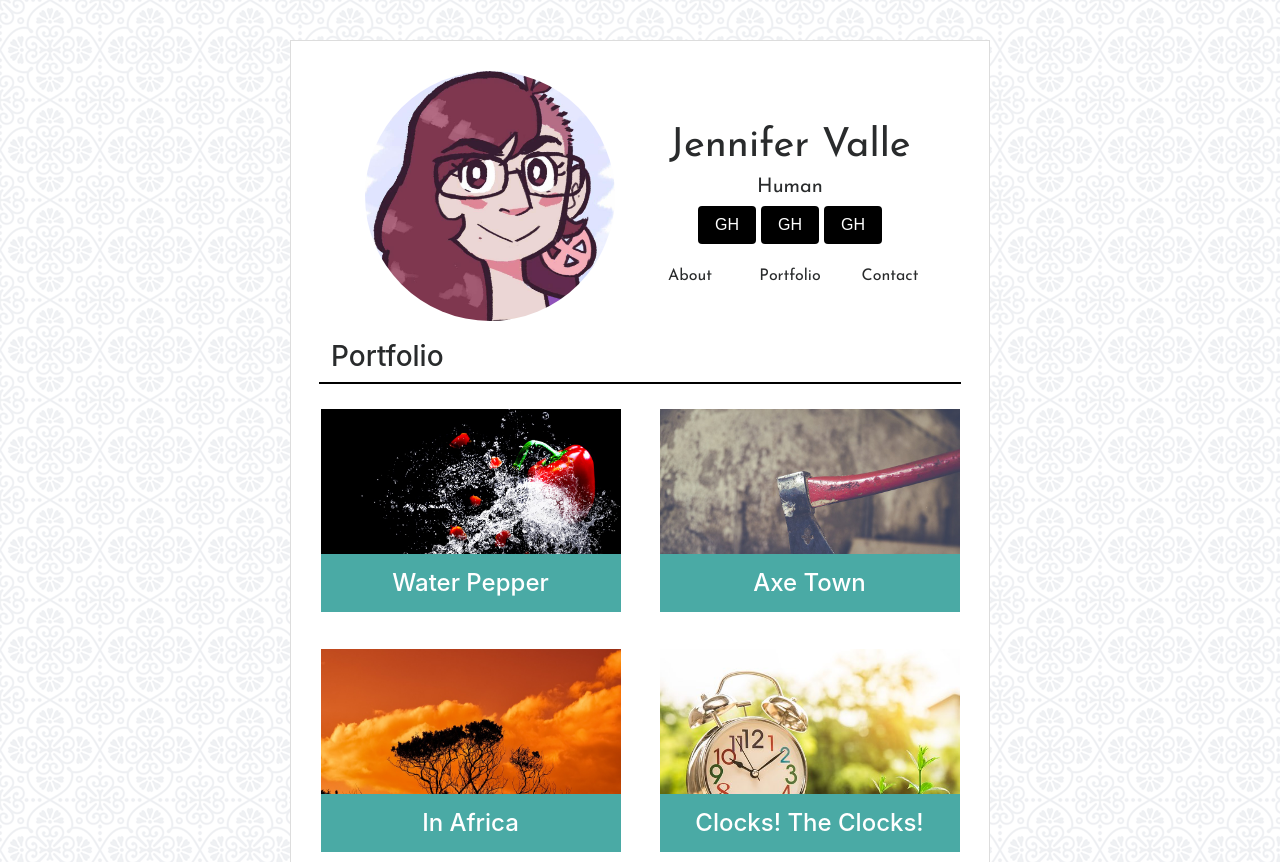
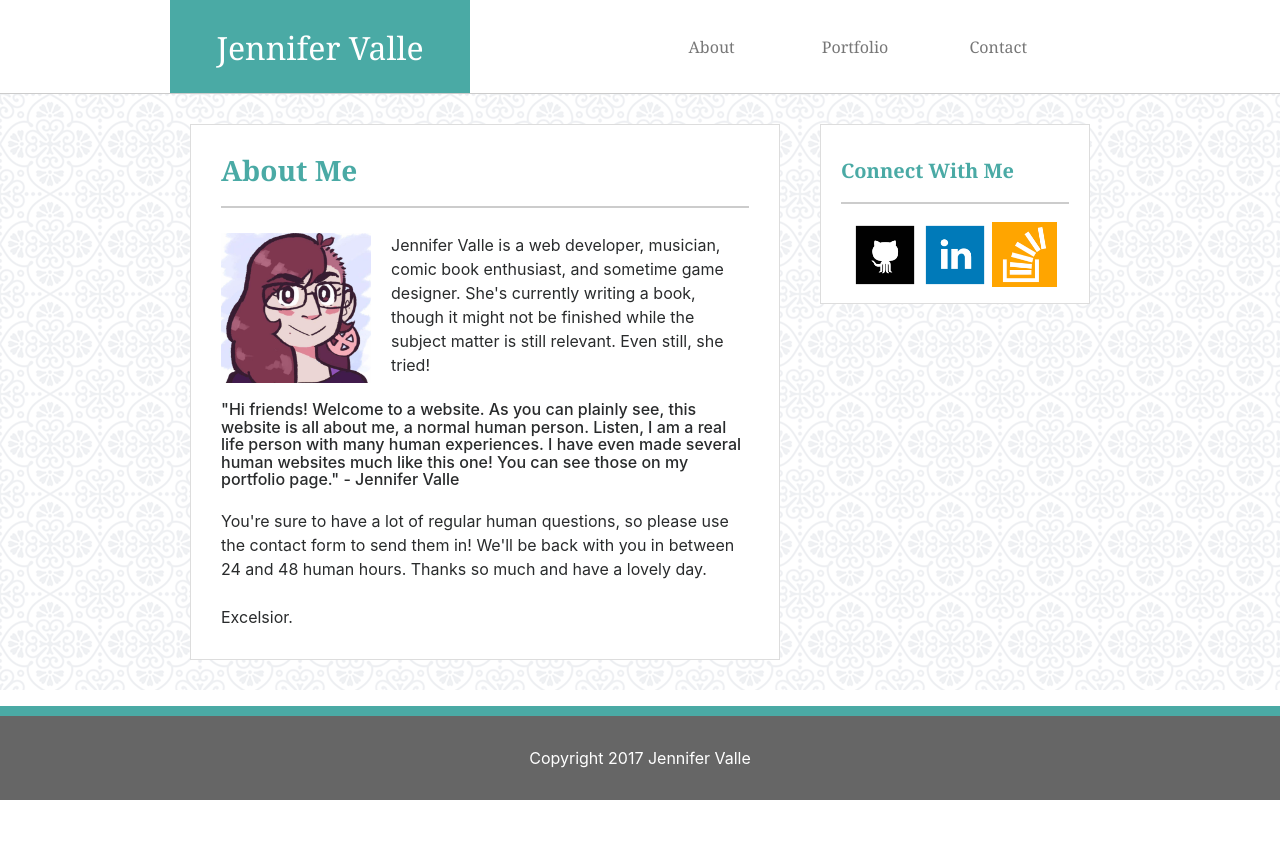
Before and after one commit to jvallexm/github.io, a plain HTML site: page index.html in a window 1280 px wide. Shown: the top 862 px of the page. After the commit the page ends 800 px from the top, so only its background shows below. Drawn offline with nearby package versions, Linux system fonts and the light colour scheme.

```diff
--- a/assets/style.css
+++ b/assets/style.css
@@ -1,90 +1,160 @@
 body{
+	color: #777777;
+	font-family: 'Arial', 'Helvetica Neue', Helvetica, sans-serif;
+}
+.title{
+  /*Site Headings*/
+  font-family: 'Georgia', Times, Times New Roman, serif;
+}
+#main{
   background-image: url(../images/regal.png);
 }
-.line{
-  background-color: black;
-  min-height: 2px;
-  margin-left: 18px;
-  margin-right: 18px;
-  margin-bottom: 15px;
+#about{
+	margin-top: 25px;
 }
-#name{
-  max-width: 800px;
+#the-middle{
+  padding: 30px;
+  width: 960px;
+  margin-bottom: 60px;
+}
+#the-middle::after {
+  content: "";
+  display: table;
+  clear: both;
+}
+.center{
+	text-align: center;
+}
+#content{
+  padding: 30px;
+	width: 590px;
+	border: 1px solid #dddddd;
+	background-color: #ffffff;
+  float: left;
+}
+.bland{
+  text-decoration: none;
+}
+.icon{
+	width: 65px;
+	height: 65px;
+	margin-top: 10px;
+}
+#sidebar{
+  margin-left: 20px;
+  padding: 20px;
+	width: 270px;
+	border: 1px solid #dddddd;
+	background-color: #ffffff;
+ 	height: 180px;
+  float:right;
+}
+.bar{
+	min-height: 10px;
+  clear: left;
+}
+.bottom{
+  	max-width: 400px;
+  	margin-top: 35px;
 }
 #header{
-  padding-top: 20px;
-  max-width: 600px;
-  font-family: "Josefin Sans";
+	background-color: #ffffff;
+	border-bottom: 1px solid #cccccc;
+	font-family: 'Georgia', Times, Times New Roman, serif;
 }
-#main{
-  background-color: white;
-  max-width: 700px;
-  margin-top: 40px;
-  padding: 10px;
-  border: 1px solid #dddddd;
+.gray-line{
+  	padding-bottom: 20px;
+  	border-bottom: 2px solid #cccccc;
 }
-#my-face{
-  width: 250px;
-  height: 250px;
-  background-color: black;
-  border-radius: 50%;
-}
-#pages{
-  margin-top: 20px;
-}
-.middle-text
-{
-  text-align: center;
-  display: flex;
-  justify-content: center;
-  flex-direction: column;
+#footer{
+  border-top: 10px solid #4aaaa5;
+  position: fixed;
+  bottom: 0;
+  z-index:1;
+  width: 100%;
+	text-align: center;
+	padding: 30px;
+	background-color: #666666;
+	color: white !important;
 }
 #my-name{
-  margin-top: 20px;
+    width: 300px;
+    padding: 20px;
 }
-#words{
-  margin-top: 10px;
+.from-top{
+	margin-top: 10px;
 }
-#title{
-  margin-top: 20px;
-  margin-bottom: 10px;
-  margin-left: 30px;
+.teal{
+	background-color: #4aaaa5;
+	color: white !important ;
 }
-#the-middle{
-  padding: 0px;
+.regular{
+  	color: #777777;
 }
+.teal-text{
+  font-weight: bold;
+	color: #4aaaa5;
+}
+
+/* About Styles */
+
+#my-face{
+  height: 150px;
+  width: 150px;
+  float: left;
+  margin-right: 20px;
+}
+
+#quote{
+  margin-bottom: 20px;
+}
+
+/* Form Styles */
+
+input{
+  	width: 100%;
+}
+textarea{
+  	width: 100%;
+  	height: 250px;
+}
+h5{
+  	padding: 5px;
+  	padding-top: 15px;
+  	padding-left: 0px;
+  	padding-bottom: 0px;
+}
+button{
+  border-radius: 0;
+ 	padding: 10px;
+	padding-left: 35px;
+  padding-right: 35px;
+}
+
+.padder{
+	min-height: 20px;
+}
+
 /* Portfolio Styles */
+
+.spacer{
+  /* Spaces the middle row */
+  margin-top: 45px;
+  margin-bottom: 45px;
+}
 
 .project{
   /*Each project*/
-  height: 200px;
-  width: 300px;
-  margin: 10px 0px 10px 0px;
+  height: 180px;
+  width: 250px;
 }
+
 .obi{
   /* Strip over each project */
   position: absolute;
-  width: 300px;
+  width: 250px;
   padding-top: 16px;
   padding-bottom: 8px;
   z-index: 1;
   margin-top: -65px;
 }
-.btn{
-  background-color: black;
-  color: white;
-}
-.rel{
-  position: relative;
-  width: 300px;
-}
-.teal{
-	background-color: #4aaaa5;
-	color: white !important ;
-}
-.spacer{
-  margin: 20px 0px 20px 0px;
-}
-.no-padding{
-  margin: 0px;
-}
--- a/index.html
+++ b/index.html
@@ -8,154 +8,116 @@
 	<link href="https://cdnjs.cloudflare.com/ajax/libs/twitter-bootstrap/4.0.0-alpha.6/css/bootstrap.min.css" rel="stylesheet" />
 
 	<body>
-<link href="https://fonts.googleapis.com/css?family=Josefin+Sans" rel="stylesheet" type="text/css">
-<body>
-				<div class="text-center container-fluid" id="main">
-								<!-- Header -->
-						    <div id="header" class="text-center container-fluid">
-								      <div class="row" id="name">
-
-								          <div class="col">
-								           		 <img id="my-face" src="images/myface.jpg">
-								          </div>
-
-								          <div class="col middle-text">
-									            <h1 id="my-name">Jennifer Valle</h1>
-															<h5>Human</h5>
-															<!--Social Buttons-->
-								              <div id="links">
-								                    <button class="btn">GH</button>
-								                    <button class="btn">GH</button>
-								                    <button class="btn">GH</button>
-								            	</div>
-
-								            	<!--Page Links-->
-												      <div class="row" id="pages">
-												        <div class="col">
-												          About
-												        </div>
-												        <div class="col">
-												          Portfolio
-												        </div>
-												        <div class="col">
-												          Contact
-												        </div>
-												      </div>
-
-								          </div>
-						      </div>
-						    </div>
 
 
-						    <!-- Section Title -->
-    						<div id="title" class="text-left">
-										<h3>
-              				Portfolio
-            				</h3>
-    						</div>
+    <!--Top-->
+    <div id="header" class="text-center container-fluid">
+      		<div class="row">
 
-    						<div class="line"></div>
+          		<div class="col-md-6">
+              		<center>
+                	<div id="my-name" class="teal">
+                  		<h2 class="from-top">Jennifer Valle</h2>
+                	</div>
+              		</center>
+          		</div>
 
-					     <div id="the-middle" class="text-center container-fluid container">
+          		<div class="col-md-6 regular">
+          			<div class="bottom">
+	            		<div class="row">
 
-					      	  <!-- Content -->
+	              			<div class="col-sm-4"> About </div>
 
-					          <div id="content">
-					            <div id="about" class="text-center container-fluid no-padding">
+				            <div class="col-sm-4"> <a href="portfolio.html" class="bland regular">Portfolio</a> </div>
 
-							            <div class="row">
+				            <div class="col-sm-4"> <a href="contact.html" class="bland regular">Contact</a> </div>
 
-								              <div class="col-md-6"
-								              	   title="A refreshing bell pepper tossed through a cascade of water">
-										              	<center>
-																			<div class="rel">
-												                <img src="images/place3.jpg"
-												                	 class="project">
+	            		</div>
+            		</div>
+          		</div>
 
-												                <div class="teal obi">
-												                  <h4 class="title">Water Pepper</h4>
-												                </div>
-																			</div>
-																		</center>
-								              </div>
+      		</div>
+    </div>
 
-								              <div class="col-md-6"
-								              		 title="There's nowhere to run, nowhere to hide, and trees to chop. Welcome to Axe Town... hope you survive the experience.">
-										              	<center>
-																			<div class="rel">
-												                <img src="images/place1.jpg"
-												                	 class="project">
+    <!-- Middle -->
 
-												                <div class="teal obi">
-												                  <h4 class="title">Axe Town</h4>
-												                </div>
-																			</div>
-																		</center>
-								              </div>
+    <div id="main">
+      <div id="the-middle" class="text-center container-fluid container">
 
-							            </div>
+      	  <!-- About Me -->
 
-							            <div class="row spacer">
+          <div id="content" class="text-left">
 
-								              <div class="col-md-6"
-								              	   title="🎵As sure as Kilimanjaro rises like Olympus above the Serengeti🎵">
-										              	<center>
-																			<div class="rel">
-												                <img src="images/place5.jpg"
-												                	 class="project">
+            <h3 class="title teal-text gray-line">
+              About Me
+            </h3>
 
-												                <div class="teal obi">
-												                  <h4 class="title">In Africa</h4>
-												                </div>
-																			</div>
-																		</center>
+            <div id="about">
 
-								              </div>
+	            <img src="images/myface.jpg" id="my-face" title="Art by Christine Viverka"/>
 
-								              <div class="col-md-6"
-								              	   title="Y'all best know what time it is!">
+					Jennifer Valle is a web developer, musician, comic book enthusiast, and sometime game designer. She's currently writing a book, though it might not be finished while the subject matter is still relevant. Even still, she tried!
 
-										              	<center>
-																			<div class="rel">
-												                <img src="images/place4.jpg"
-												                	 class="project">
+	            <br>
+	            <br>
 
-												                <div class="teal obi">
-												                  <h4 class="title">Clocks! The Clocks!</h4>
-												                </div>
-																			</div>
-																		</center>
+		           	<h6 id="quote"><i>"Hi friends! Welcome to a website. As you can plainly see, this website is all about me, a normal human person. Listen, I am a real life person with many human experiences. I have even made several human websites much like this one! You can see those on my portfolio page."</i> - Jennifer  Valle</h6>
 
-								              </div>
+					You're sure to have a lot of regular human questions, so please use the contact form to send them in! We'll be back with you in between 24 and 48 human hours. Thanks so much and have a lovely day.
+				<br>
+				<br>
+	            <i>Excelsior.</i>
 
-							            </div>
+		  	</div>
+          </div>
 
-							            <div class="row">
+		  <!-- Connect With Me -->
 
-								              <div class="col-md-6"
-								              	   title="A hot cleansing fire. It burns. It hungers for the things that you no longer want, the things you no longer need, and the things that must be removed from this Earth. Destroy them, destroy your enemies, purge everything. Use Fire.">
-										              	<center>
-																			<div class="rel">
-												                <img src="images/place2.jpg"
-												                	 class="project">
+          <div id="sidebar" class="text-left">
 
-												                <div class="teal obi">
-												                  <h4 class="title">Fire.</h4>
-												                </div>
-																			</div>
-																		</center>
-								              </div>
+            <h5 class="title teal-text gray-line">
+              Connect With Me
+            </h5>
 
-								              <div class="col-md-6">
-								              </div>
+            <center>
 
-							            </div>
+	            <a href="http://www.github.com/jvallexm"
+	               target="_blank">
 
-							  	</div>
+	            	<img src="images/github.png"
+	            		 class="icon"
+	            		 title="Fork me on Github"/>
+	            </a>
 
-         			 </div>
-         			 <div class="line"></div>
-					</div>
-  			</div>
-</body>
+	            <a href="https://www.linkedin.com/in/jennifer-valle-605292149/"
+	               target="_blank">
+
+	            	<img src="images/linkedin.png"
+	            		 class="icon"
+	            		 title="Connect on Linked In"/>
+	            </a>
+
+	            <a href=""
+	               target="_blank">
+
+	            	<img src="images/stackoverflow.png"
+	            		 class="icon"
+	            		 title="Stack Overflow"/>
+	           	</a>
+
+	        </center>
+
+          </div>
+      </div>
+    </div>
+
+	<!-- Bottom -->
+
+	<div class="teal bar"></div>
+
+	<div id="footer">
+		Copyright 2017 Jennifer Valle
+	</div>
+
+	</body>
 </html>
```
Also changed, not shown: portfolio.html (+1 -1 lines), 1 other file.
